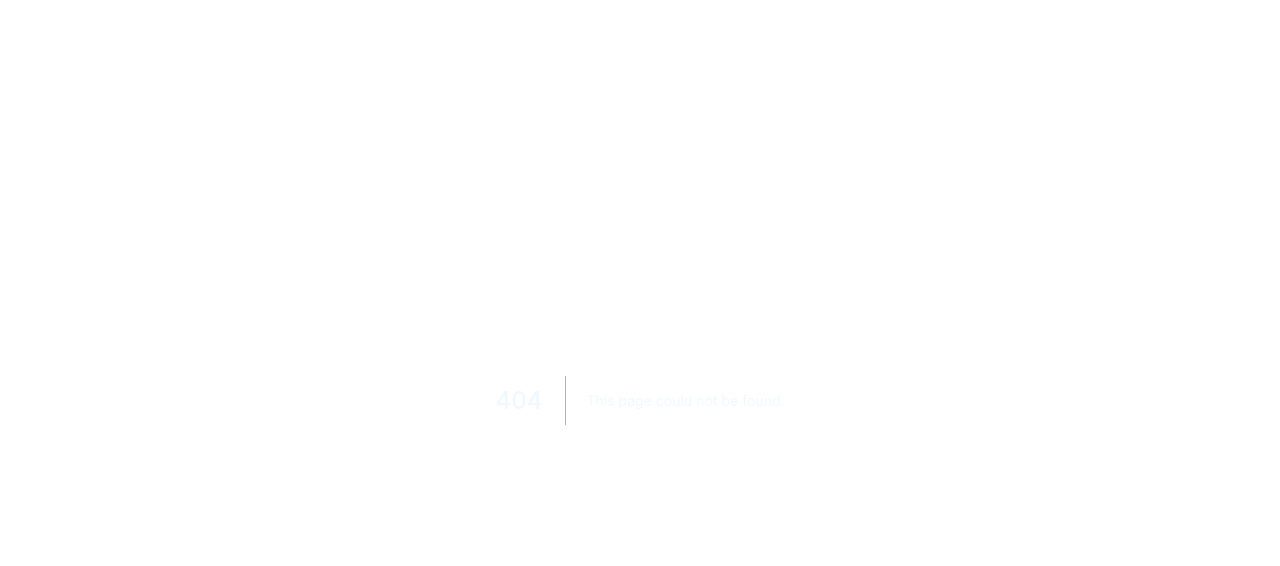
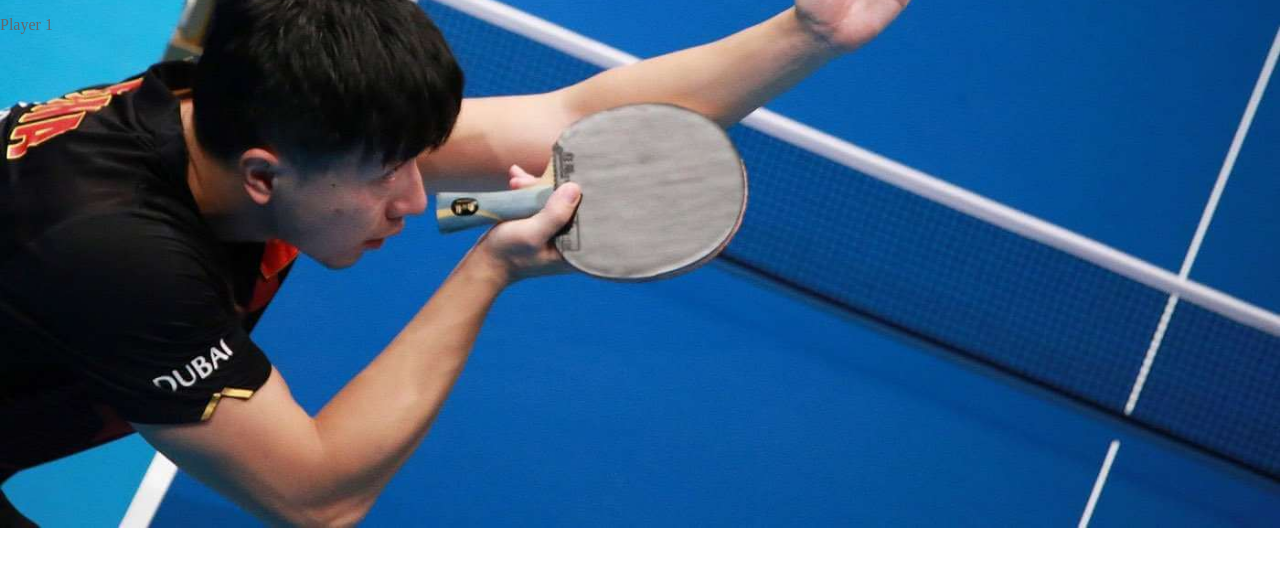
Before and after one commit to Nail-Ableyev/10nis, a Next.js app: page /player/1 in a window 1280 px wide. Before the commit this address had no page. Shown: the top 566 px of the page. Built offline with nearby package versions, Linux system fonts and the light colour scheme.

Commit message:
Add player page

```diff
--- /dev/null
+++ b/pages/player/[pid].js
@@ -0,0 +1,12 @@
+import {useRouter} from 'next/router'
+
+function Player(){
+    const router = useRouter()
+    const {pid} = router.query
+
+    return (
+        <p>Player {pid}</p>
+    )
+}
+
+export default Player
--- a/src/App.js
+++ b/src/App.js
@@ -15,7 +15,7 @@
   return (
     <main>
         <h1>Balls of Fury</h1>
-        <h2>September championship</h2>
+        <h2>January championship</h2>
         {cards}
     </main>
   );
```
